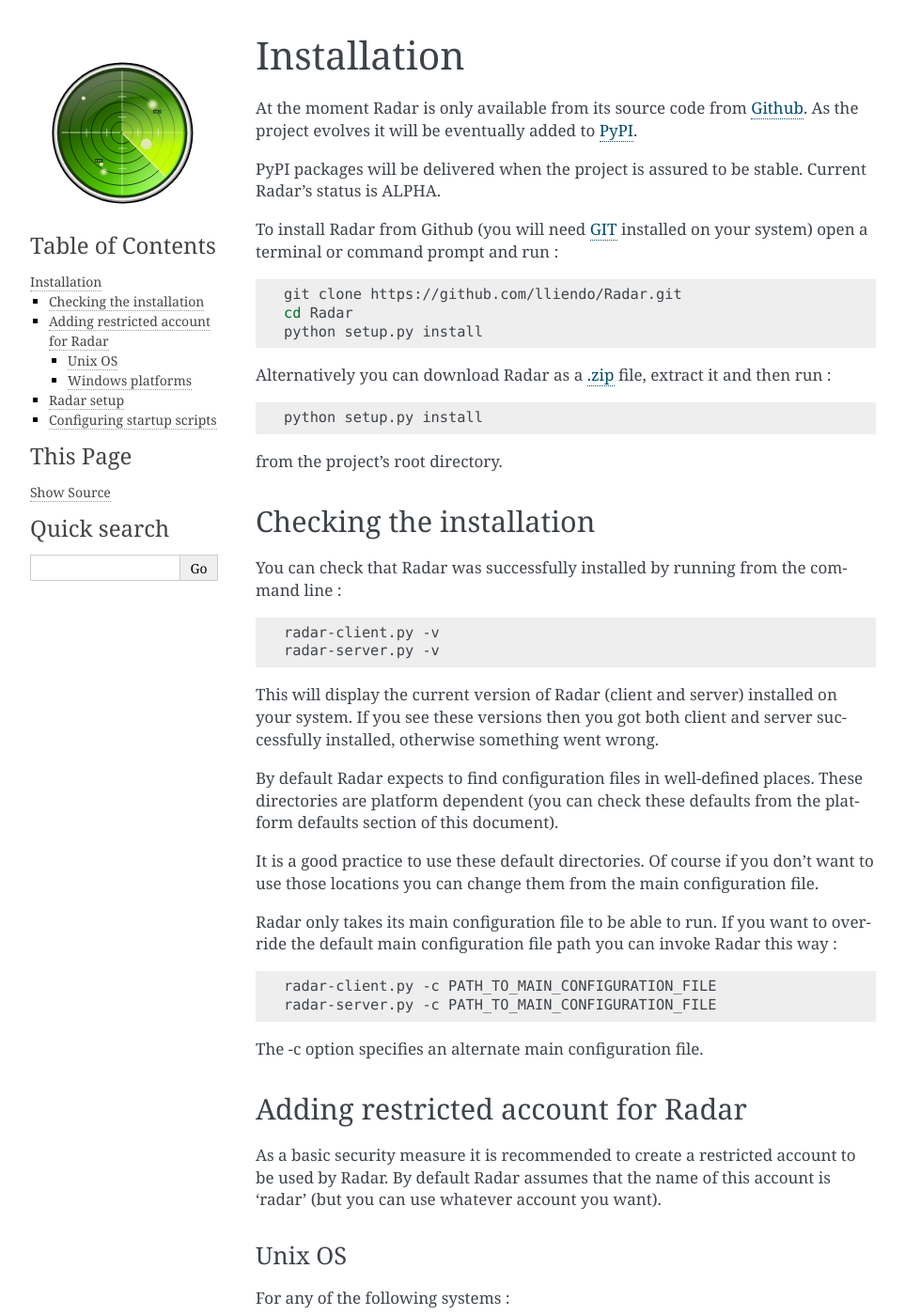
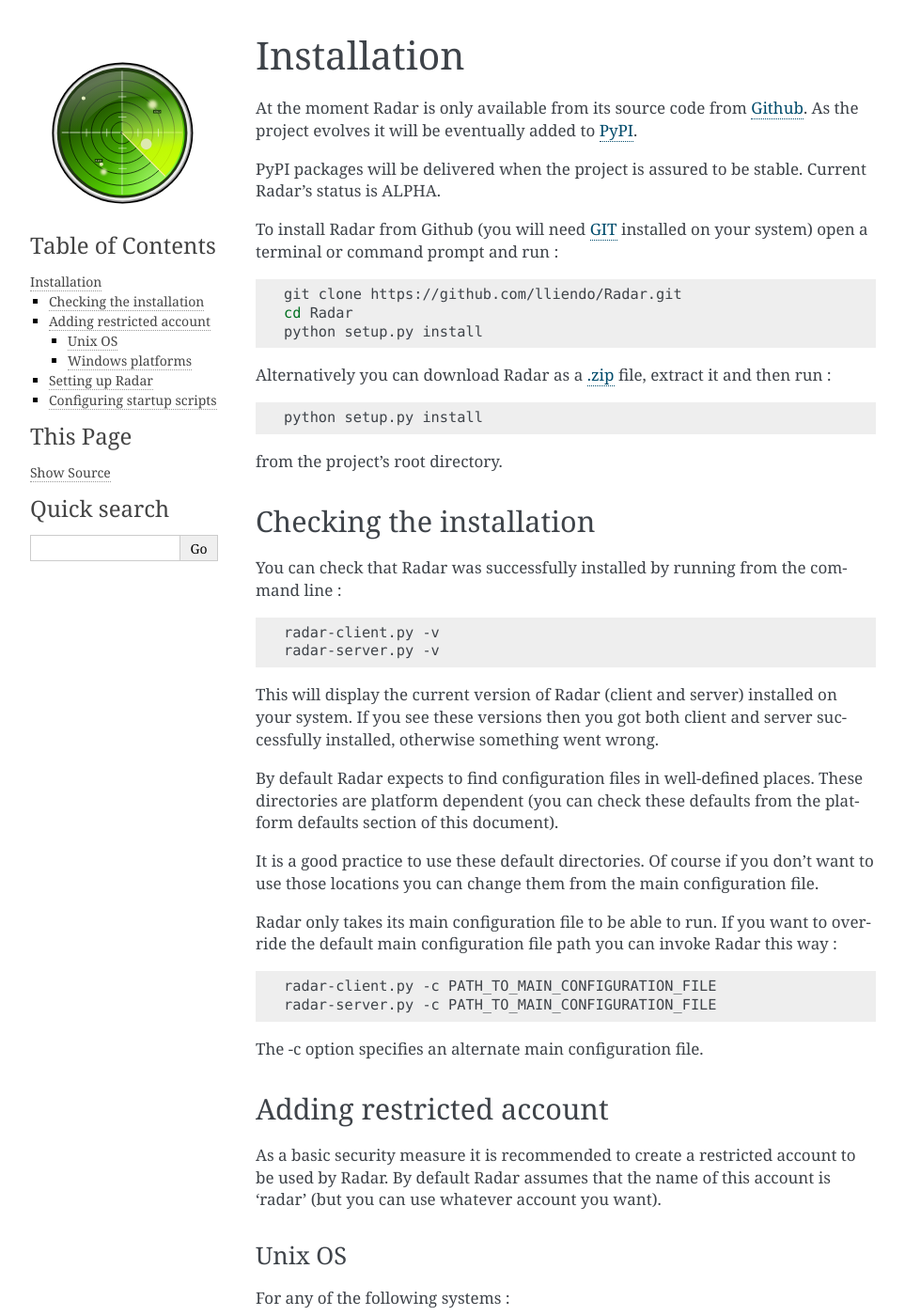
Before and after one commit to lliendo/Radar, a Sphinx documentation site: the page built from docs/installation.rst, in a window 1280 px wide and 1400 px high. Shown: the whole window at 94% size, without its empty margins (148-1111 px from the left). Built offline with Sphinx 7.4.7, drawn with Linux system fonts in a browser that asks for light colours; some of the changed text lies outside the part shown.

Commit message:
- Updated documentation.

```diff
--- a/docs/installation.rst
+++ b/docs/installation.rst
@@ -60,8 +60,8 @@
 The -c option specifies an alternate main configuration file.
 
 
-Adding restricted account for Radar
------------------------------------
+Adding restricted account
+-------------------------
 
 As a basic security measure it is recommended to create a restricted account to
 be used by Radar. By default Radar assumes that the name of this account is
@@ -129,8 +129,8 @@
 9. Log out and verify that you are not allowed to login with the 'radar' user (locally and remotely).
 
 
-Radar setup
------------
+Setting up Radar
+----------------
 
 Before you start configuring Radar I recommend you to read the documentation
 as some options may not make full sense. If you've already read the docs
```
